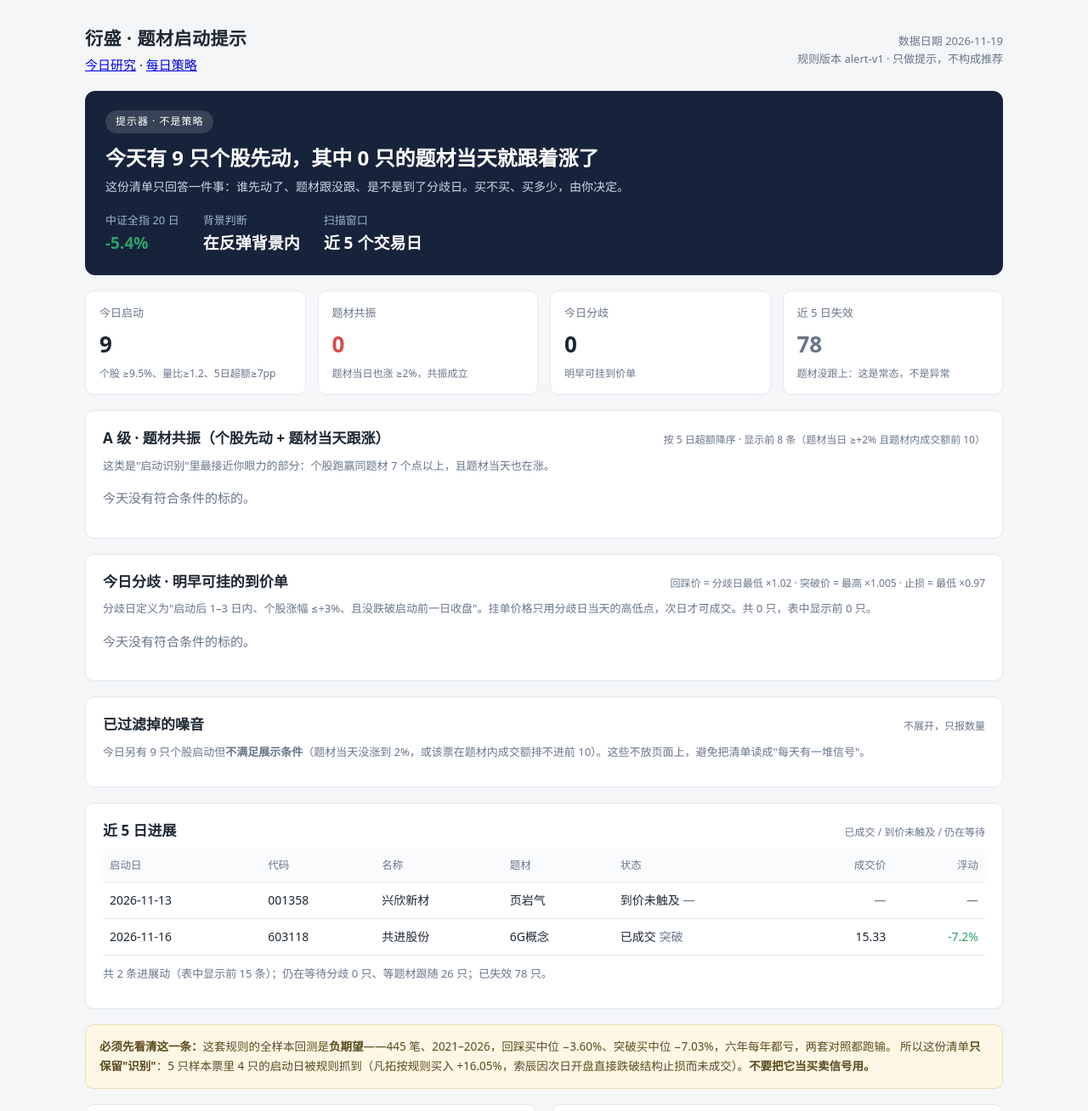
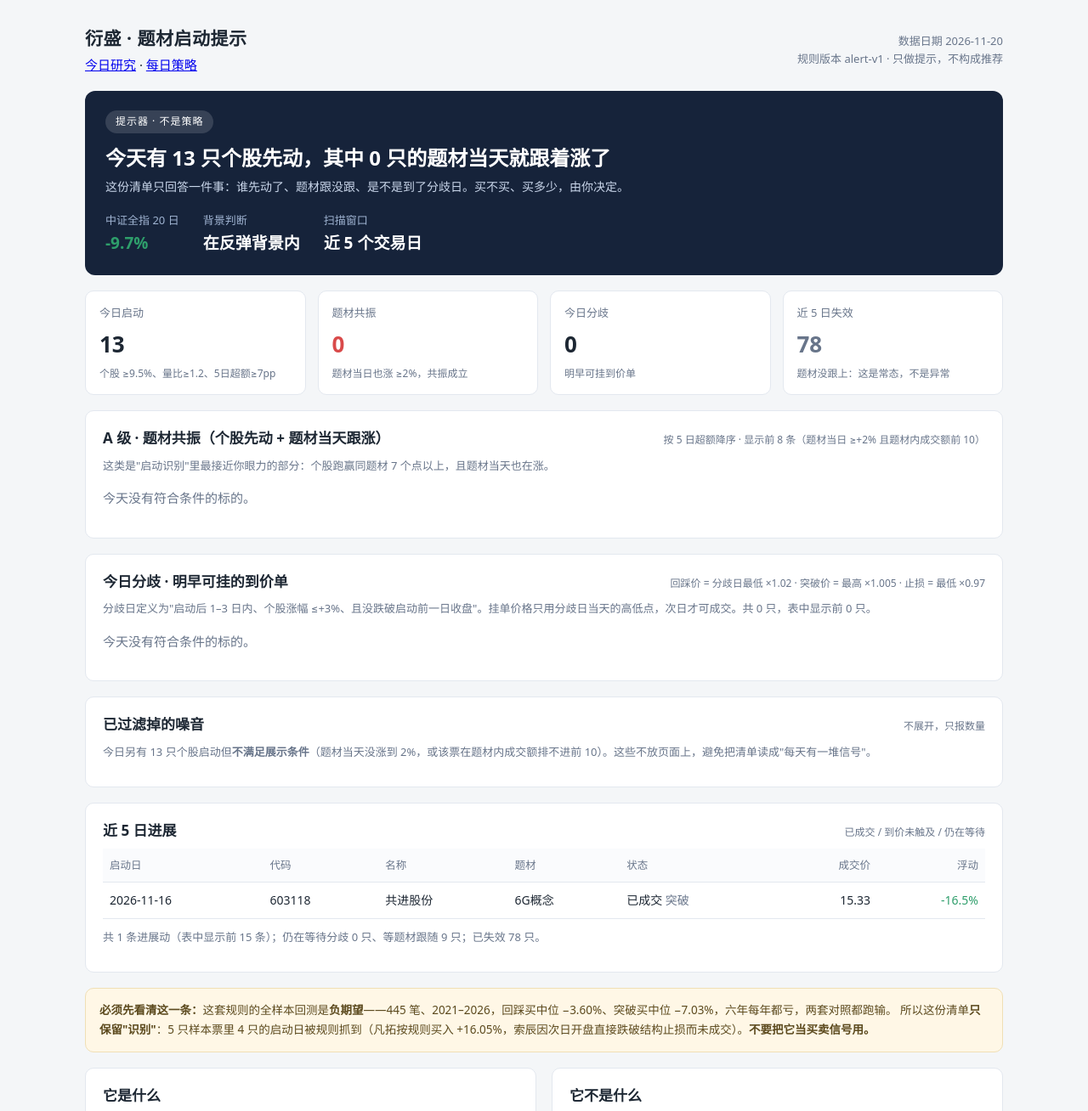
Before and after one commit to huanghongwei449-droid/yansheng-research-web, a plain HTML site: page alerts.html in a window 1280 px wide. Shown: the top 1308 px of the page at 85% size. Drawn offline with Linux system fonts and the light colour scheme.

Commit message:
Publish alerts page 2026-11-20 (efdf829e)

```diff
--- a/alerts.html
+++ b/alerts.html
@@ -1,7 +1,7 @@
 <!DOCTYPE html>
 <html lang="zh-CN"><head><meta charset="utf-8">
 <meta name="viewport" content="width=device-width,initial-scale=1">
-<title>衍盛 · 题材启动提示 2026-11-19</title><style>
+<title>衍盛 · 题材启动提示 2026-11-20</title><style>
 :root{--bg:#f4f6f8;--card:#fff;--ink:#1d2733;--muted:#68758a;--line:#e3e8ef;
 --accent:#2f6fed;--up:#d94a4a;--down:#2e9e6b;--warn:#b7791f;--warnbg:#fff7e6}
 *{box-sizing:border-box}
@@ -46,22 +46,22 @@ code{background:#f1f4f9;border-radius:4px;padding:1px 5px;font-size:12.5px}
 </style></head><body><div class="wrap">
 <header class="top">
   <div><h1>衍盛 · 题材启动提示</h1><nav><a href="today.html">今日研究</a> · <a href="strategy.html">每日策略</a></nav></div>
-  <div class="meta">数据日期 2026-11-19<br>规则版本 alert-v1 · 只做提示，不构成推荐</div>
+  <div class="meta">数据日期 2026-11-20<br>规则版本 alert-v1 · 只做提示，不构成推荐</div>
 </header>
 
 <div class="hero">
   <span class="tag">提示器 · 不是策略</span>
-  <h2>今天有 9 只个股先动，其中 0 只的题材当天就跟着涨了</h2>
+  <h2>今天有 13 只个股先动，其中 0 只的题材当天就跟着涨了</h2>
   <p>这份清单只回答一件事：谁先动了、题材跟没跟、是不是到了分歧日。买不买、买多少，由你决定。</p>
   <div class="nums">
-    <div>中证全指 20 日<b><span class="down">-5.4%</span></b></div>
+    <div>中证全指 20 日<b><span class="down">-9.7%</span></b></div>
     <div>背景判断<b>在反弹背景内</b></div>
     <div>扫描窗口<b>近 5 个交易日</b></div>
   </div>
 </div>
 
 <div class="kpis">
-  <div class="kpi"><div class="k">今日启动</div><div class="v">9</div><div class="s">个股 ≥9.5%、量比≥1.2、5日超额≥7pp</div></div>
+  <div class="kpi"><div class="k">今日启动</div><div class="v">13</div><div class="s">个股 ≥9.5%、量比≥1.2、5日超额≥7pp</div></div>
   <div class="kpi"><div class="k">题材共振</div><div class="v up">0</div><div class="s">题材当日也涨 ≥2%，共振成立</div></div>
   <div class="kpi"><div class="k">今日分歧</div><div class="v">0</div><div class="s">明早可挂到价单</div></div>
   <div class="kpi"><div class="k">近 5 日失效</div><div class="v muted">78</div><div class="s">题材没跟上：这是常态，不是异常</div></div>
@@ -83,13 +83,13 @@ code{background:#f1f4f9;border-radius:4px;padding:1px 5px;font-size:12.5px}
 
 <div class="card">
   <div class="card-head"><h3>已过滤掉的噪音</h3><span class="sub">不展开，只报数量</span></div>
-  <p class="lede">今日另有 9 只个股启动但<b>不满足展示条件</b>（题材当天没涨到 2%，或该票在题材内成交额排不进前 10）。这些不放页面上，避免把清单读成"每天有一堆信号"。</p>
+  <p class="lede">今日另有 13 只个股启动但<b>不满足展示条件</b>（题材当天没涨到 2%，或该票在题材内成交额排不进前 10）。这些不放页面上，避免把清单读成"每天有一堆信号"。</p>
 </div>
 
 <div class="card">
   <div class="card-head"><h3>近 5 日进展</h3><span class="sub">已成交 / 到价未触及 / 仍在等待</span></div>
-  <table><tr><th>启动日</th><th>代码</th><th>名称</th><th>题材</th><th>状态</th><th class="num">成交价</th><th class="num">浮动</th></tr><tr><td>2026-11-13</td><td>001358</td><td>兴欣新材</td><td>页岩气</td><td>到价未触及 <span class="muted">—</span></td><td class="num"><span class="muted">—</span></td><td class="num"><span class="muted">—</span></td></tr><tr><td>2026-11-16</td><td>603118</td><td>共进股份</td><td>6G概念</td><td>已成交 <span class="muted">突破</span></td><td class="num">15.33</td><td class="num"><span class="down">-7.2%</span></td></tr></table>
-  <p class="lede" style="margin-top:10px">共 2 条进展动（表中显示前 15 条）；仍在等待分歧 0 只、等题材跟随 26 只；已失效 78 只。</p>
+  <table><tr><th>启动日</th><th>代码</th><th>名称</th><th>题材</th><th>状态</th><th class="num">成交价</th><th class="num">浮动</th></tr><tr><td>2026-11-16</td><td>603118</td><td>共进股份</td><td>6G概念</td><td>已成交 <span class="muted">突破</span></td><td class="num">15.33</td><td class="num"><span class="down">-16.5%</span></td></tr></table>
+  <p class="lede" style="margin-top:10px">共 1 条进展动（表中显示前 15 条）；仍在等待分歧 0 只、等题材跟随 9 只；已失效 78 只。</p>
 </div>
 
 <div class="note">
```
Also changed, not shown: alerts.json (+8 -8 lines).
